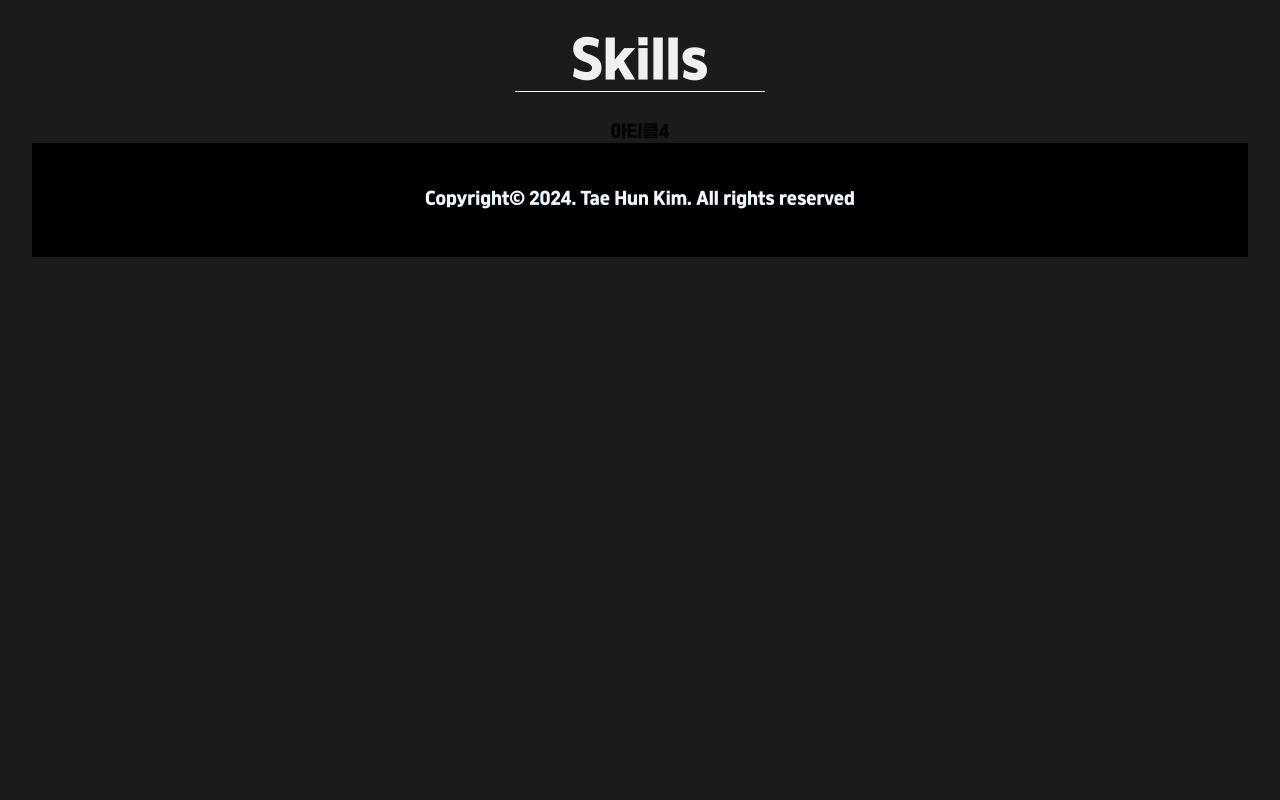
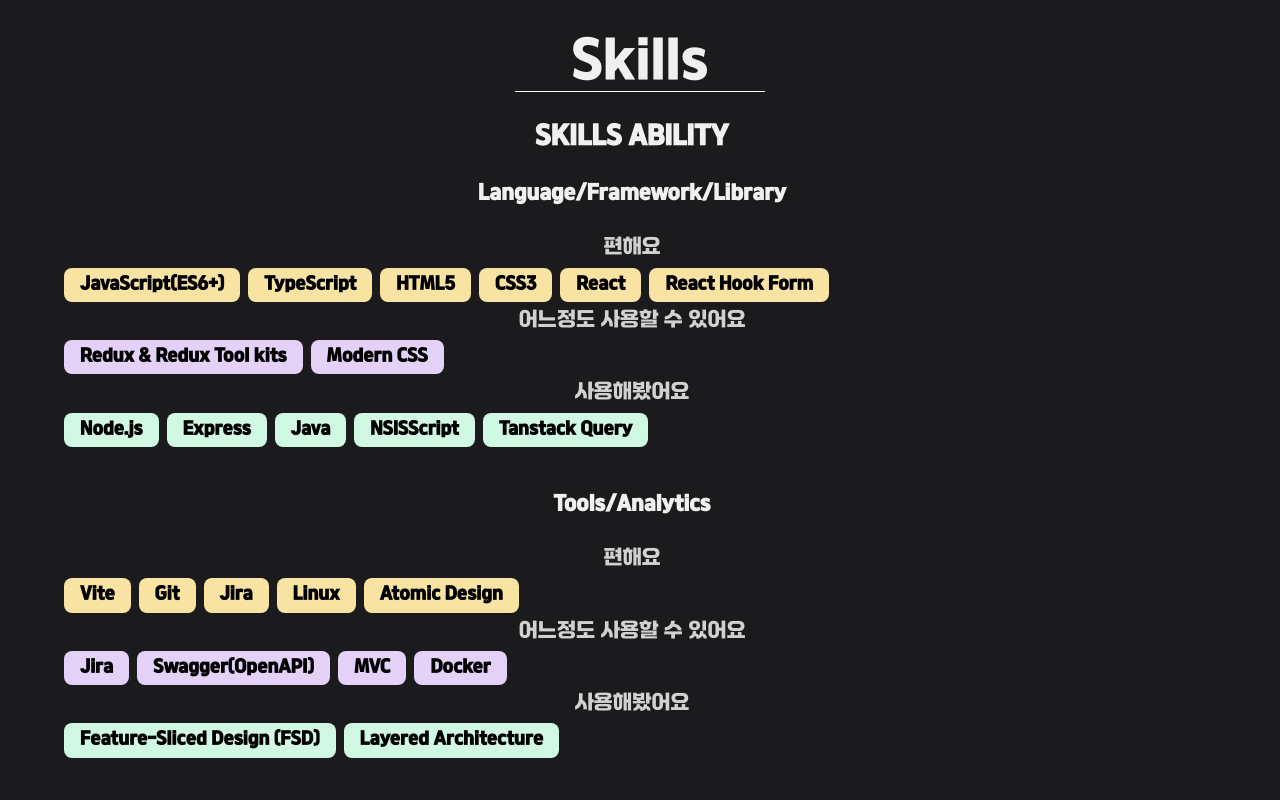
Before and after one commit to kimtaehun-dev/tagDev, a React (Vite) app: page / in a window 1280 px wide. Shown: the part 1220-2020 px from the top of the page. Before the commit the page ends 1509 px from the top, so only its background shows below. Built offline with nearby package versions, Linux system fonts and the light colour scheme.

Commit message:
스킬쪽 레이아웃 아티클 추가

```diff
--- a/src/components/organisms/article/skills/Skills.css
+++ b/src/components/organisms/article/skills/Skills.css
@@ -1,3 +1,70 @@
 .skills-frame{
+  width : 100%;
   color : var(--font-color);
 }
+
+.skill-container{
+  width: 100%;
+  max-width : 71rem;
+  margin-left : 2rem;
+}
+
+.section-title{
+  margin-bottom: 2rem;
+}
+
+.skill-category {
+  margin-bottom: 3rem;
+}
+.skill-group h4 {
+  font-size: 1.2rem;
+  font-weight: 500;
+  color: #d1d1d1;
+  margin-bottom: 0.5rem;
+}
+
+.badge-container {
+  display: flex;
+  flex-wrap: wrap;
+  gap: 0.5rem;
+  justify-content: flex-start;
+  margin-top: 0.5rem;
+  margin-bottom: 0.5rem;
+}
+
+.badge {
+  display: inline-block;
+  padding: 0.5rem 1rem;
+  border-radius: 8px;
+  font-size: 1rem;
+  font-weight: bold;
+  text-align: center;
+  cursor: default;
+}
+
+.badge-comfortable {
+  background-color: #f8e3a3;
+  color: #000;
+}
+
+.badge-usable {
+  background-color: #e3d1f8;
+  color: #000;
+}
+
+.badge-familiar {
+  background-color: #d1f8e3;
+  color: #000;
+}
+
+
+@media (max-width: 768px) {
+  .skills-container {
+    width: 95%;
+  }
+
+  .badge {
+    font-size: 0.9rem;
+    padding: 0.4rem 0.8rem;
+  }
+}
--- a/src/components/organisms/article/skills/Skills.tsx
+++ b/src/components/organisms/article/skills/Skills.tsx
@@ -1,10 +1,64 @@
 import './Skills.css'
 import ArticleTittle from '../../../molecules/articleTittle/ArticleTittle';
+
+const skillCategories = [
+  {
+    tittle : "Language/Framework/Library",
+    skills : {
+      comfortable : ['JavaScript(ES6+)', 'TypeScript', 'HTML5', 'CSS3','React', 'React Hook Form'],
+      usable : ['Redux & Redux Tool kits', 'Modern CSS'],
+      familiar : ['Node.js','Express', 'Java', 'NSISScript', 'Tanstack Query']
+    }
+  },
+  {
+    tittle : "Tools/Analytics",
+    skills : {
+      comfortable :  ['Vite', 'Git', 'Jira', 'Linux', 'Atomic Design'],
+      usable :  [ 'Jira', 'Swagger(OpenAPI)', 'MVC','Docker' ],
+      familiar :  ['Feature-Sliced Design (FSD)','Layered Architecture'],
+    }
+  }
+]
 
 export default function Skills(){
   return (
     <article className='skills-frame'>
       <ArticleTittle tittleText={"Skills"}/>
+      <div className='skill-container'>
+        <h2 className="section-title">SKILLS ABILITY</h2>
+        {skillCategories.map((category, index) => (
+        <div key={index} className="skill-category">
+          <h3 className='section-title'>{category.tittle}</h3>
+
+          <div className="skill-group">
+            <h4>편해요</h4>
+            <div className="badge-container">
+              {category.skills.comfortable.map((skill, idx) => (
+                <span key={idx} className="badge badge-comfortable">{skill}</span>
+              ))}
+            </div>
+          </div>
+
+          <div className="skill-group">
+            <h4>어느정도 사용할 수 있어요</h4>
+            <div className="badge-container">
+              {category.skills.usable.map((skill, idx) => (
+                <span key={idx} className="badge badge-usable">{skill}</span>
+              ))}
+            </div>
+          </div>
+
+          <div className="skill-group">
+            <h4>사용해봤어요</h4>
+            <div className="badge-container">
+              {category.skills.familiar.map((skill, idx) => (
+                <span key={idx} className="badge badge-familiar">{skill}</span>
+              ))}
+            </div>
+          </div>
+        </div>
+      ))}
+      </div>
     </article>
   )
 }
--- a/src/components/organisms/main/MainSection.tsx
+++ b/src/components/organisms/main/MainSection.tsx
@@ -9,7 +9,6 @@
       <AboutMeArticle/>
       <Introduce />
       <Skills />
-      <article className='test'>아티클4</article>
     </main>
   )
 }
```
